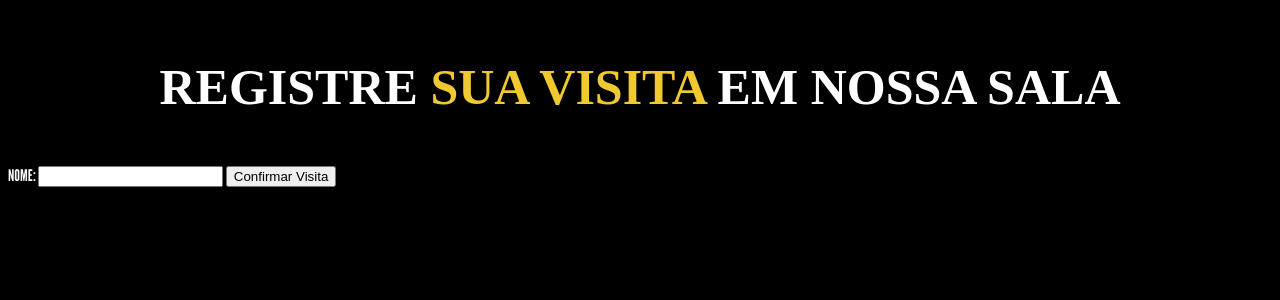
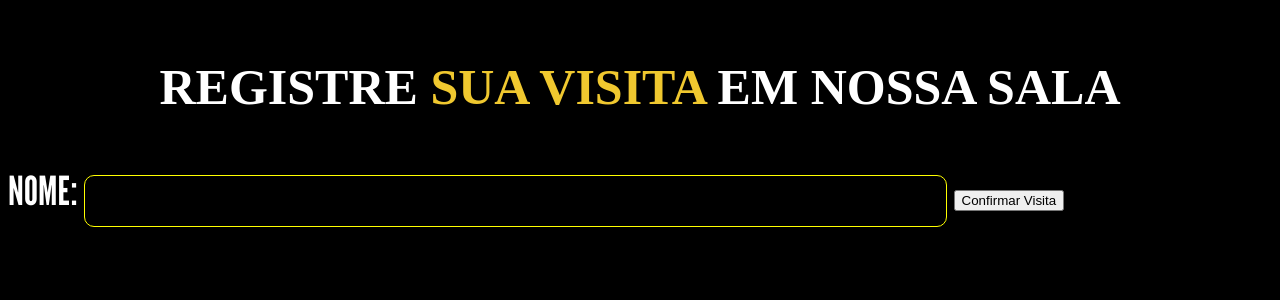
Before and after one commit to Janijanilevs/Projeto-Web-SECITEC, a PHP site: page / in a window 1280 px wide. Shown: the top 300 px of the page. Run offline with PHP 8.4, Linux system fonts and the light colour scheme; some web fonts are replaced.

Commit message:
vasco > Flamengo

```diff
--- a/aula006/app/view/inicial.php
+++ b/aula006/app/view/inicial.php
@@ -32,6 +32,18 @@
         label{
             font-family: 'League Gothic';
             color: white;
+            font-size: 40px;
+
+        }
+        form input{
+            background-color: black;
+            padding: 20px;
+            width: 65%;
+            height: 10px;
+            border: yellow 1px solid;
+            border-radius: 10px;
+            outline: unset;
+            margin-bottom: 10px;
         }
     </style>
     <title>Visitas - 2º Vespertino</title>
```
